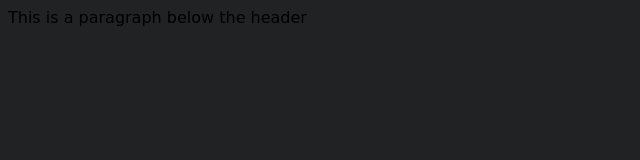
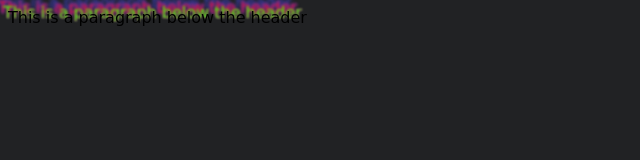
Before and after one commit to M4g1us/WebsiteTest, a plain HTML site: page index.html in a window 1280 px wide. Shown: the whole page, without its empty margins (0-640 px from the left). Drawn offline with Linux system fonts and the light colour scheme.

Commit message:
Update style.css
Reshaping the god damn shadows

```diff
--- a/style.css
+++ b/style.css
@@ -1,6 +1,6 @@
 .CRT_Monitor{
 font-family: cursive;
-filter: drop-shadow(-5px -5px 1px #21fe25, -5px -5px 1px #ff0000, -5px -5px 1px #4444dd);
+filter: drop-shadow(-5px -5px 1px #21fe25) drop-shadow(-5px -5px 1px #ff0000) drop-shadow(-5px -5px 1px #4444dd);
 }
 
 body {
```
